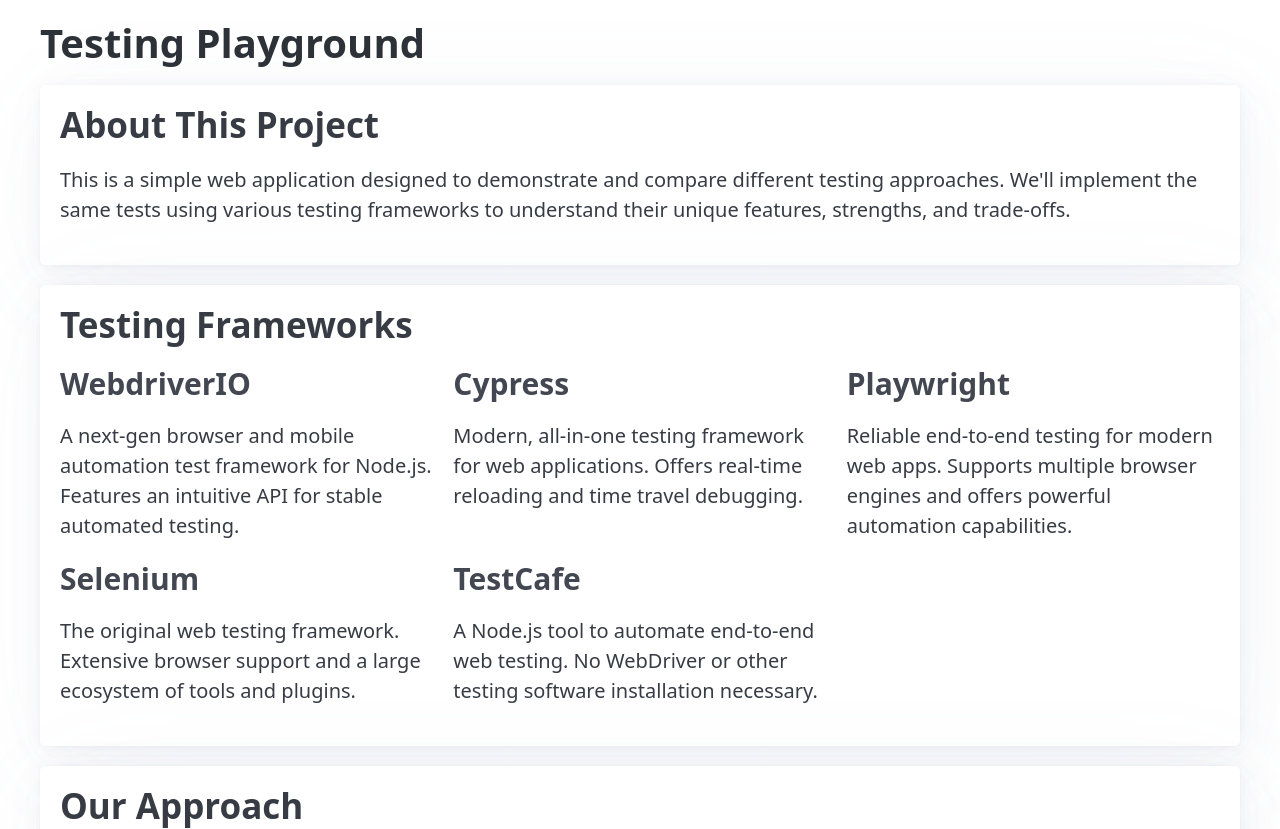
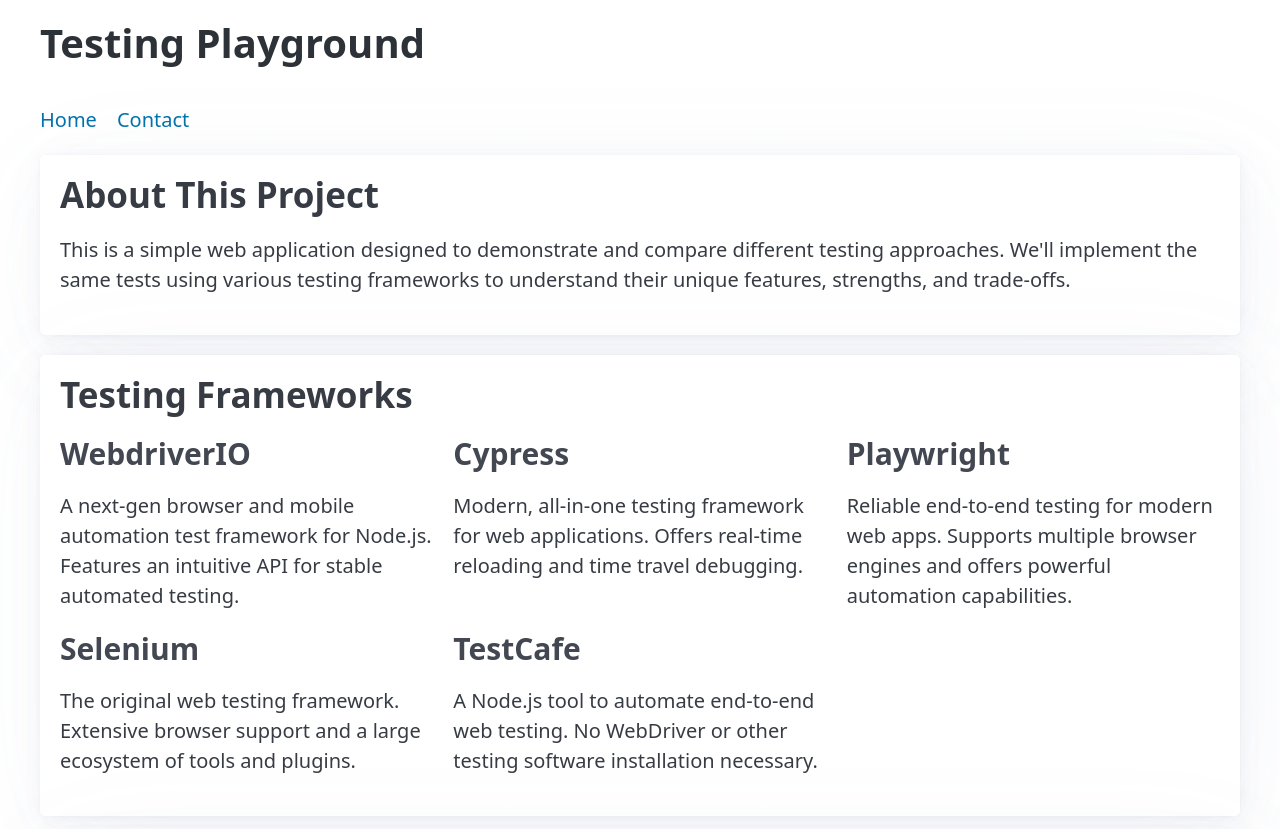
Before and after one commit to avantgardian/testing-playground, a plain HTML site: page app/index.html in a window 1280 px wide. Shown: the top 829 px of the page. Drawn offline with Linux system fonts and the light colour scheme.

Commit message:
Updated the menu

```diff
--- a/app/index.html
+++ b/app/index.html
@@ -10,6 +10,13 @@
   <body>
     <main class="container">
       <h1>Testing Playground</h1>
+
+      <nav>
+        <ul>
+          <li><a href="index.html">Home</a></li>
+          <li><a href="contact.html">Contact</a></li>
+        </ul>
+      </nav>
 
       <article>
         <h2>About This Project</h2>
```
